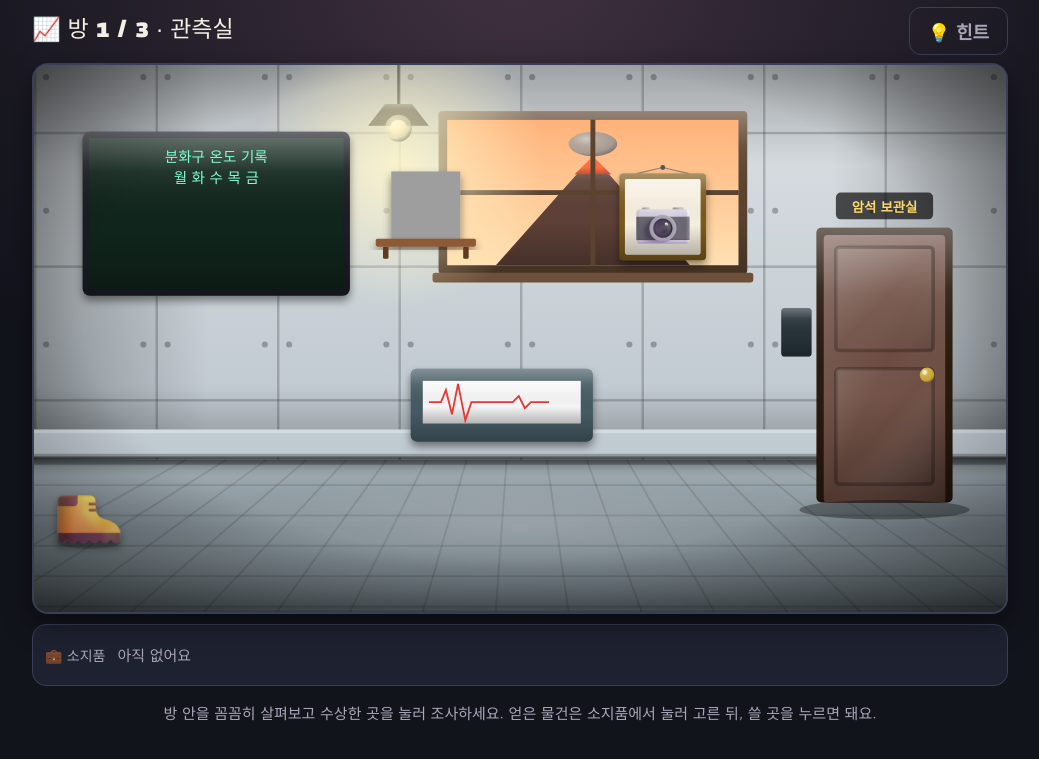
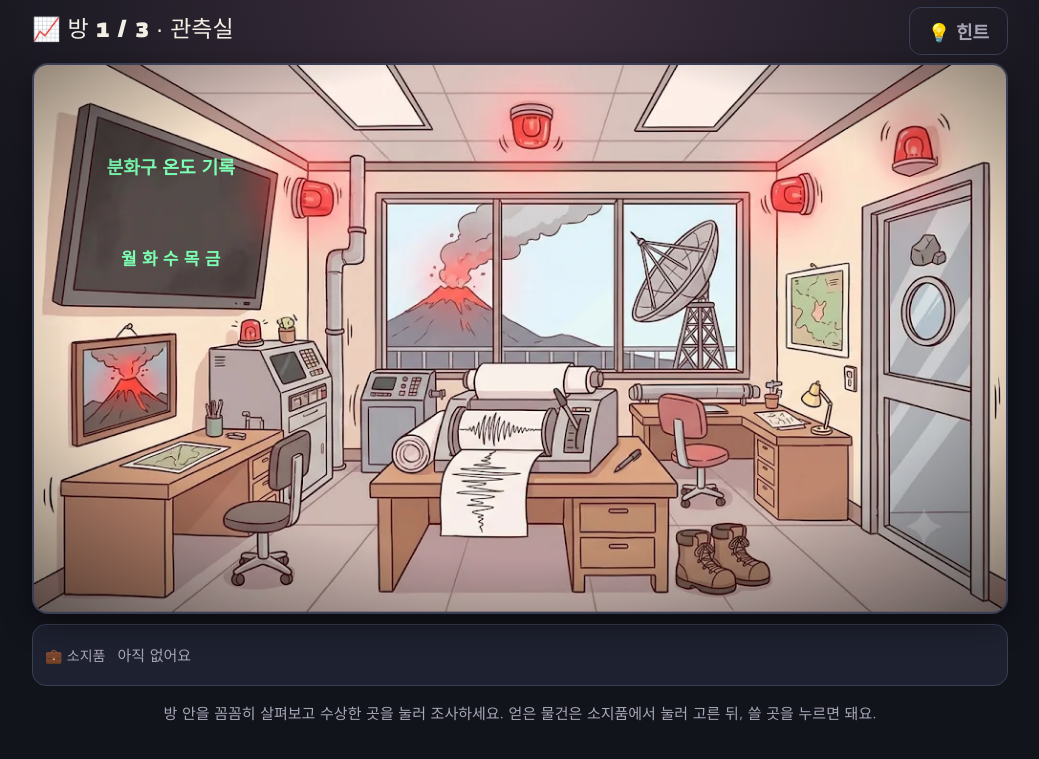
Before and after one commit to mummummi/game4grade, a plain HTML site: page g4-volcano.html in a window 1280 px wide. Both pictures are taken after a click on the button "탈출 시작 ▶". Shown: the part 51-810 px from the top of the page, without its empty margins (120-1159 px from the left). Drawn offline with Linux system fonts and the light colour scheme; grey boxes are pictures that could not be loaded.

Commit message:
4학년 화산섬 관측소 방탈출 배경을 AI 일러스트로 교체
Co-Authored-By: Claude Opus 5.5 <noreply@anthropic.com>
Claude-Session: https://claude.ai/code/session_01ScfXXMpeK4xSozEf9WkLBv

```diff
--- a/g4-volcano.html
+++ b/g4-volcano.html
@@ -29,7 +29,7 @@ button{font-family:inherit;font-size:18px;border:0;border-radius:12px;padding:10
 .roombar{display:flex;justify-content:space-between;align-items:center;margin:6px 0 8px;gap:8px;flex-wrap:wrap}
 .scene{position:relative;width:100%;border-radius:16px;overflow:hidden;border:2px solid var(--line);box-shadow:0 10px 30px rgba(0,0,0,.45);background:#000}
 .scene svg{display:block;width:100%;height:auto}
-.hot{cursor:pointer;transition:filter .15s}
+.hot .ah{fill:#fff;fill-opacity:0;stroke:#fff;stroke-opacity:0;stroke-width:5;transition:fill-opacity .15s,stroke-opacity .15s}.hot:hover .ah{fill-opacity:.14;stroke-opacity:.95}.hot.selhint .ah{stroke:#ffd54f;stroke-opacity:1;fill-opacity:.12}.hot.done .ah{fill-opacity:0}.hot{cursor:pointer;transition:filter .15s}
 .hot:hover{filter:drop-shadow(0 0 12px color-mix(in srgb,var(--gold) 90%,transparent)) brightness(1.08)}
 .hot.done{filter:saturate(.75)}
 .hot.selhint{animation:hl 1.2s ease-in-out infinite}
@@ -370,6 +370,19 @@ const sw=S*1.1;return EM(x,y-S*0.12,e,S*0.68,'filter="url(#sh)"')+R(x-sw/2,y+S*0
 /* 🧸 분위기 소품 (문제와 상관없는 기물 · 눌러 보면 설명만 나와요) */
 const DECOR=[[["p", "📷", "화산 사진", 1035, 250, 150, "분화하는 화산 사진이에요. 멋지지만 무서워요!"], ["f", "🥾", "등산화", 90, 735, 125, "흙이 잔뜩 묻은 관측대원의 등산화예요."], ["s", "📡", "안테나", 645, 250, 150, "관측 자료를 보내는 안테나예요."]], [["f", "🔨", "암석 망치", 1335, 735, 125, "돌을 깨는 망치예요. 함부로 쓰면 위험해요."], ["s", "🔍", "돋보기", 1470, 250, 150, "돌 알갱이를 크게 볼 때 쓰는 돋보기예요."], ["f", "🧺", "표본 바구니", 90, 800, 125, "이름표가 없는 돌들이 들어 있어요. 문제와는 상관없어요."]], [["f", "🧯", "소화기", 90, 735, 125, "화재에 대비한 소화기예요."], ["s", "💡", "비상등", 855, 250, 150, "초록색 비상등이 깜빡여요."], ["f", "🪖", "안전모", 1440, 735, 125, "대피할 때 머리를 보호하는 안전모예요."]]];
 DECOR.forEach((list,ri)=>{const r=THEME.rooms[ri];if(!r)return;list.forEach((d,k)=>r.objects.push({id:'deco'+k,deco:1,title:d[1]+' '+d[2],art:DART(d),html:'<div class="box">'+d[6]+'</div>'}))});
+/* 🖼️ AI 배경 그림 */
+const ARTMAP={"rooms": [{"graph": [60, 90, 330, 300, {"svg": "T(225,180,'분화구 온도 기록','#7cffb2',30,'bold')+T(225,330,'월 화 수 목 금','#7cffb2',28,'bold')"}], "seismo": [590, 490, 410, 290], "door": [1360, 170, 200, 710], "deco0": [70, 440, 160, 180], "deco1": [1050, 760, 150, 100], "deco2": [990, 250, 160, 250]}, {"rocks": [50, 70, 350, 810], "tray": [700, 610, 350, 100], "door": [1360, 170, 200, 710], "deco0": [650, 770, 180, 100], "deco1": [830, 520, 120, 80], "deco2": [1050, 740, 170, 130]}, {"poster": [90, 90, 190, 380, {"svg": "T(185,170,'지진이','#d84315',32,'bold')+T(185,215,'나면?','#d84315',32,'bold')+T(185,290,'① ???','#5d4037',28,'bold')+T(185,340,'② ???','#5d4037',28,'bold')+T(185,390,'③ ???','#5d4037',28,'bold')"}], "box": [80, 580, 190, 270], "exit": [1360, 170, 200, 710], "deco0": [550, 640, 110, 210], "deco1": [1400, 100, 90, 80], "deco2": [870, 680, 130, 100]}], "id": "g4-volcano"};
+const AMbox=a=>{const ns='http://www.w3.org/2000/svg';const sv=document.createElementNS(ns,'svg');sv.setAttribute('width','1600');sv.setAttribute('height','900');sv.style.cssText='position:absolute;left:-9999px;top:0';sv.innerHTML=DEFS+a;document.body.appendChild(sv);let b={x:0,y:0,width:1,height:1};try{const g=document.createElementNS(ns,'g');while(sv.childNodes.length>1)g.appendChild(sv.childNodes[1]);sv.appendChild(g);const r=g.getBBox();b={x:r.x,y:r.y,width:r.width||1,height:r.height||1}}catch(e){}sv.remove();return b};
+ARTMAP.rooms.forEach((hot,ri)=>{const r=THEME.rooms[ri];if(!r||!hot)return;const src='art/'+ARTMAP.id+'_'+(ri+1)+'.webp';
+ r.bg=()=>`<image href="${src}" x="0" y="0" width="1600" height="900" preserveAspectRatio="xMidYMid slice"/>`;
+ r.objects=r.objects.filter(o=>!(o.deco&&!hot[o.id]));
+ r.objects.forEach(o=>{const h=hot[o.id];if(!h)return;const [x,y,w,hh,opt]=h;const old=o.art;
+  o.art=()=>{let s='';if(opt&&opt.keep){const [tx,ty,sc]=opt.keep;s=`<g transform="translate(${tx} ${ty}) scale(${sc})">${val(old)}</g>`}
+   if(opt&&opt.clip){const [ox,oy,orr,nx,ny,nr]=opt.clip;const sc=nr/orr;const cid='cl_'+o.id;s+=`<clipPath id="${cid}"><circle cx="${ox}" cy="${oy}" r="${orr}"/></clipPath><g transform="translate(${nx-ox*sc} ${ny-oy*sc}) scale(${sc})"><g clip-path="url(#${cid})">${val(old)}</g></g>`}
+   if(opt&&opt.lab){const arr=eval(opt.lab.expr);s+=arr.map((t,i)=>{const [lx,ly]=opt.lab.pos?opt.lab.pos[i]:[x+w*(i+.5)/arr.length,opt.lab.y];return `<rect x="${lx-48}" y="${ly-30}" width="96" height="56" rx="14" fill="#3e2723" stroke="#ffe082" stroke-width="4" opacity=".92"/><text x="${lx}" y="${ly+10}" text-anchor="middle" font-size="32" font-weight="bold" fill="#ffe082">${t}</text>`}).join('')}
+   if(opt&&opt.svg){s+=eval(opt.svg)}
+   if(opt&&opt.fit){const a=val(old);const b=AMbox(a);const p=opt.pad??0.9;const sc=Math.min(w/b.width,hh/b.height)*p;const tx=x+w/2-(b.x+b.width/2)*sc,ty=y+hh/2-(b.y+b.height/2)*sc;s=`<g transform="translate(${tx} ${ty}) scale(${sc})" opacity="${opt.op??1}">${a}</g>`}
+   return s+`<rect class="ah" x="${x}" y="${y}" width="${w}" height="${hh}" rx="22"/>`}})});
 THEME.rooms.forEach((r,ri)=>r.objects.forEach(o=>{if(!o._rid){o.id='r'+ri+'_'+o.id;o._rid=1}}));/* 방마다 물건 id를 따로 → 다른 방의 같은 이름 문/물건이 '이미 푼 것'으로 처리되는 문제 방지 */
 try{const U=S.used||{};if(Object.keys(U).some(k=>!/^[pu]_r\d+_/.test(k))){THEME.rooms.forEach((r,ri)=>r.objects.forEach(o=>{const base=o.id.replace(/^r\d+_/,'');['p_','u_'].forEach(pf=>{if(U[pf+base]&&(ri<S.room||(base!=='door'&&ri<=S.room)))U[pf+o.id]=1})}));Object.keys(U).forEach(k=>{if(!/^[pu]_r\d+_/.test(k))delete U[k]});S.used=U;save()}}catch(e){}/* 예전 저장 기록 옮기기 */
 TH=THEME;if(GRADE<=2)document.body.classList.add('kids');S.max=S.max||0;render();
```
Also changed, not shown: art/g4-volcano_1.webp (added), art/g4-volcano_2.webp (added), art/g4-volcano_3.webp (added).
